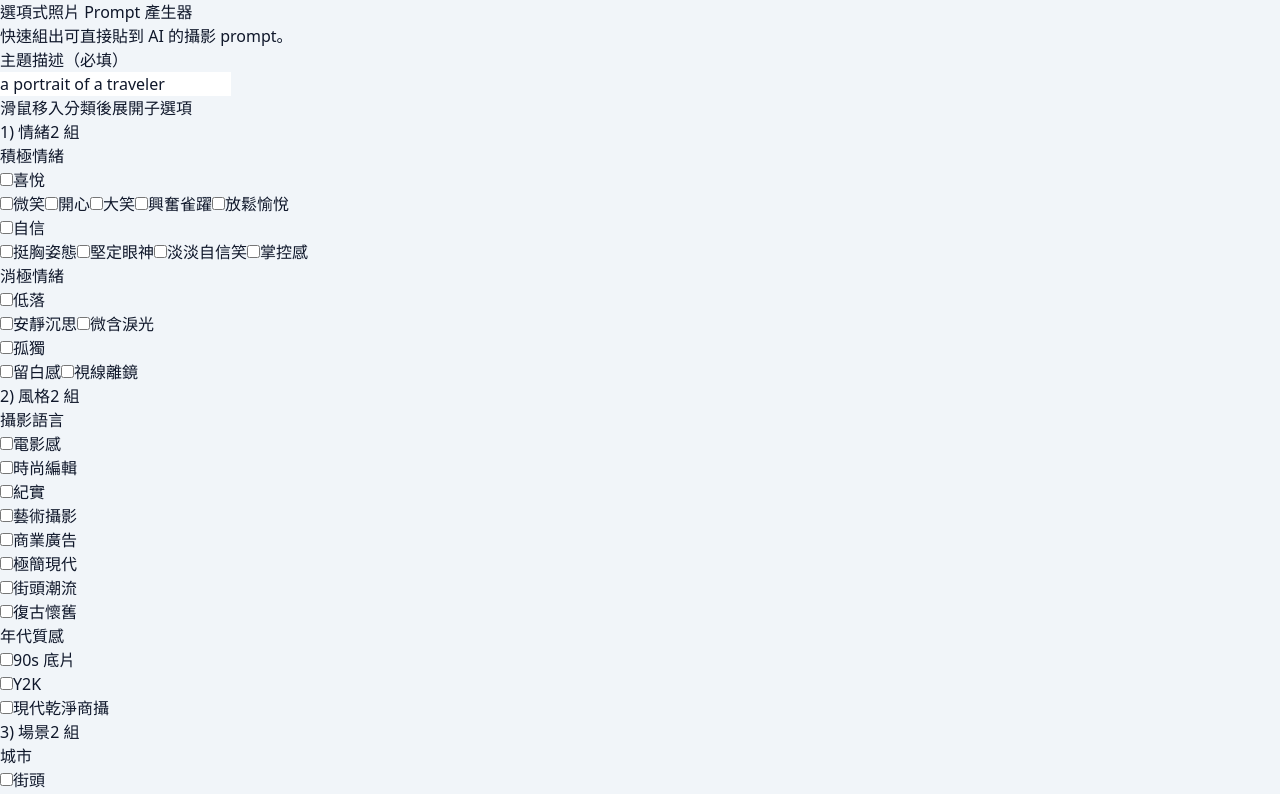
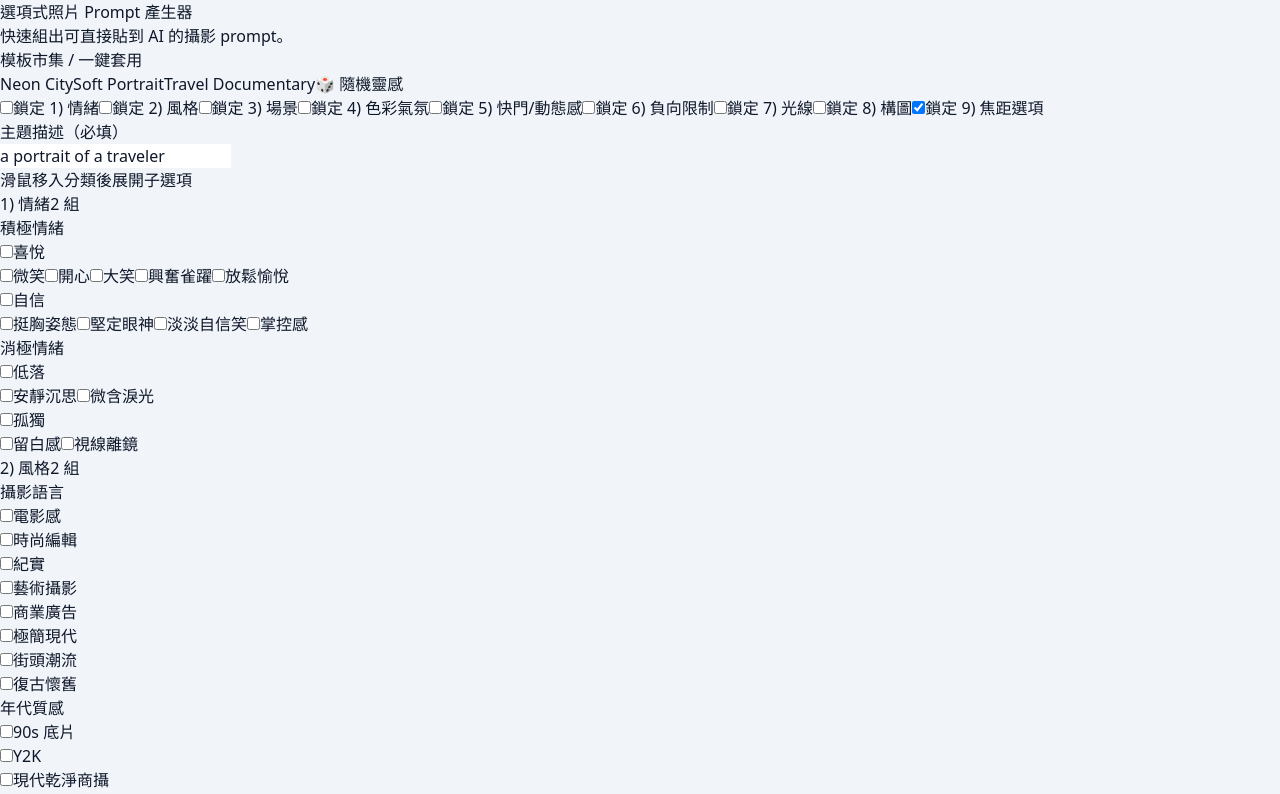
Before and after one commit to AaronHsiehIsCute/prompt-generate, a React (Vite) app: page / in a window 1280 px wide. Shown: the top 794 px of the page. Built offline with nearby package versions, Linux system fonts and the light colour scheme.

Commit message:
feat: add presets, remix randomizer, and category lock controls

```diff
--- a/src/App.tsx
+++ b/src/App.tsx
@@ -6,12 +6,20 @@ import { buildPromptFromSelections } from './utils/buildPrompt';
 import { buildDiff } from './utils/buildDiff';
 
 const byCategory = new Map(PROMPT_CATEGORIES.map((c) => [c.id, c.groups.flatMap((g) => g.subOptions.flatMap((s) => [s.id, ...(s.leaves?.map((l) => l.id) ?? [])]))] as const));
+const allOptionIds = PROMPT_CATEGORIES.flatMap((c) => c.groups.flatMap((g) => g.subOptions.flatMap((s) => [s.id, ...(s.leaves?.map((l) => l.id) ?? [])])));
+
+const PRESETS: Array<{ name: string; picks: string[] }> = [
+  { name: 'Neon City', picks: ['style.cinematic', 'city.rain', 'color.teal', 'light.split', 'focal.35'] },
+  { name: 'Soft Portrait', picks: ['style.editorial', 'emo.joy.smile', 'light.clamshell', 'focal.85', 'comp.bokeh'] },
+  { name: 'Travel Documentary', picks: ['style.docu', 'city.street', 'motion.crowd', 'focal.24'] },
+];
 
 export default function App() {
   const [selectedIds, setSelectedIds] = useState<string[]>([]);
   const [subject, setSubject] = useState('a portrait of a traveler');
   const [rawPrompt, setRawPrompt] = useState('');
   const [extraNotes, setExtraNotes] = useState('');
+  const [lockedCategories, setLockedCategories] = useState<string[]>(['focal']);
 
   const result = useMemo(() => buildPromptFromSelections(subject, selectedIds, extraNotes), [subject, selectedIds, extraNotes]);
   const diffLines = useMemo(() => buildDiff(rawPrompt, result.normalizedPrompt), [rawPrompt, result.normalizedPrompt]);
@@ -26,10 +34,29 @@ export default function App() {
     });
   };
 
+  const applyPreset = (picks: string[]) => setSelectedIds(picks);
+
+  const randomize = () => {
+    const locked = new Set(lockedCategories.flatMap((c) => byCategory.get(c) ?? []).filter((id) => selectedIds.includes(id)));
+    const rand = allOptionIds.filter(() => Math.random() > 0.82);
+    setSelectedIds([...new Set([...locked, ...rand])]);
+  };
+
   return (
     <main className="min-h-screen p-6 bg-gradient-to-b from-slate-100 to-white">
       <h1 className="text-2xl font-bold mb-1">選項式照片 Prompt 產生器</h1>
       <p className="mb-4 text-sm text-slate-600">快速組出可直接貼到 AI 的攝影 prompt。</p>
+
+      <div className="mb-4 rounded-lg border bg-white p-4">
+        <h2 className="mb-2 font-semibold text-slate-700">模板市集 / 一鍵套用</h2>
+        <div className="flex flex-wrap gap-2">
+          {PRESETS.map((p) => <button key={p.name} type="button" onClick={() => applyPreset(p.picks)} className="rounded-full bg-slate-900 text-white px-3 py-1 text-xs">{p.name}</button>)}
+          <button type="button" onClick={randomize} className="rounded-full bg-amber-500 text-white px-3 py-1 text-xs">🎲 隨機靈感</button>
+        </div>
+        <div className="mt-2 flex flex-wrap gap-2 text-xs">
+          {PROMPT_CATEGORIES.map((c) => <label key={c.id} className="flex items-center gap-1"><input type="checkbox" checked={lockedCategories.includes(c.id)} onChange={() => setLockedCategories((prev) => prev.includes(c.id) ? prev.filter((x) => x !== c.id) : [...prev, c.id])} />鎖定 {c.label}</label>)}
+        </div>
+      </div>
 
       <div className="grid gap-4 xl:grid-cols-2 items-start">
         <section className="space-y-4">
@@ -37,8 +64,6 @@ export default function App() {
             <h2 className="mb-2 font-semibold text-slate-700">主題描述（必填）</h2>
             <input value={subject} onChange={(e) => setSubject(e.target.value)} className="w-full rounded border p-2 text-sm" placeholder="例如：a red fox walking in snow" />
           </div>
-
-
 
           <OptionTree categories={PROMPT_CATEGORIES} selectedIds={selectedIds} resolvedIds={result.appliedOptionIds} onToggle={onToggle} />
         </section>
```
